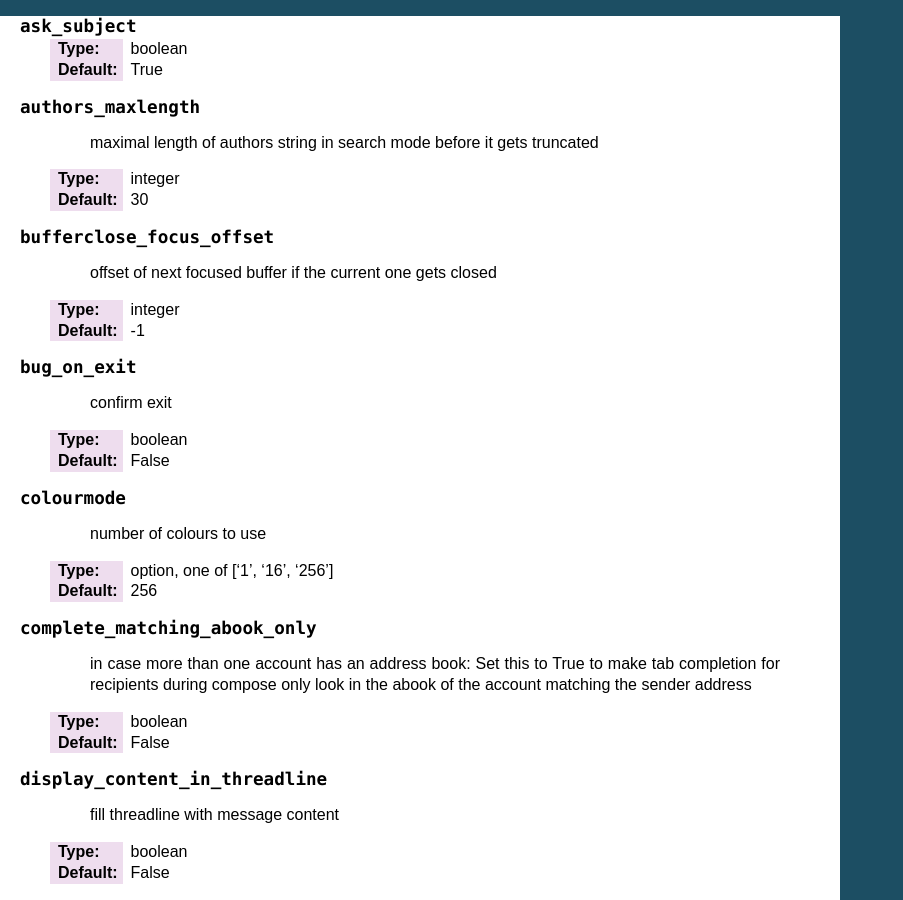
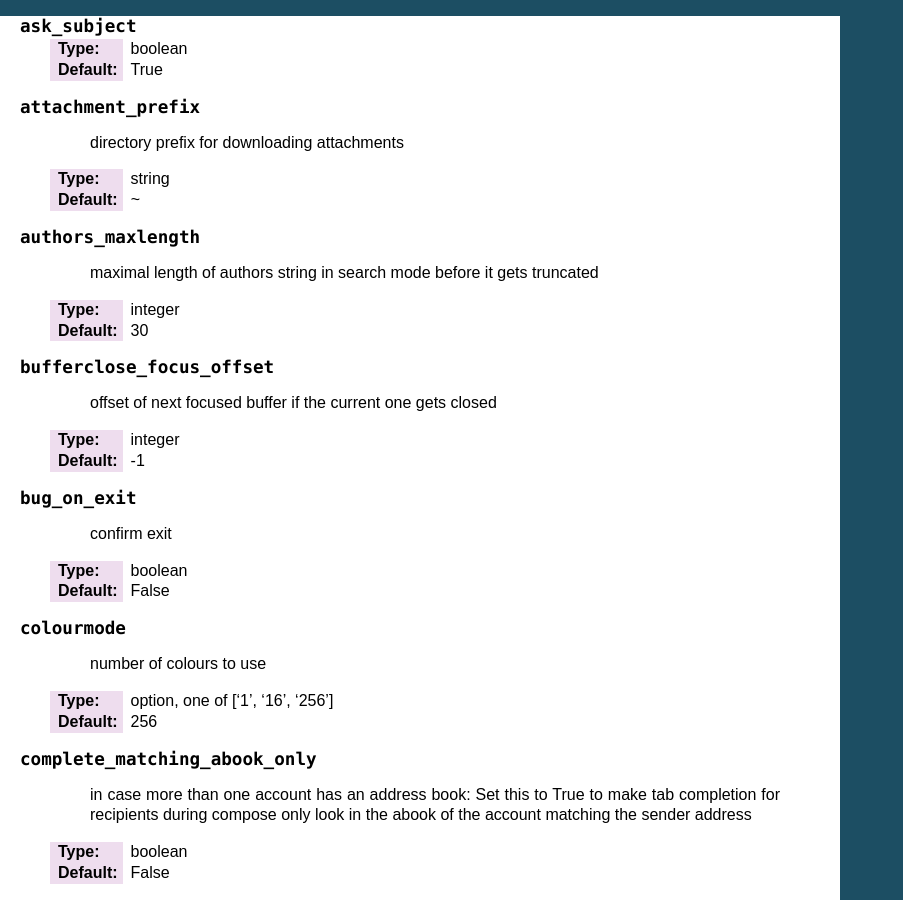
Before and after one commit to pazz/alot, a Sphinx documentation site: the page built from docs/source/configuration/alotrc_table.rst, in a window 1280 px wide and 900 px high. Shown: the whole window, without its empty margins (0-903 px from the left). Built offline with Sphinx 7.4.7, drawn with Linux system fonts in a browser that asks for light colours.

Commit message:
docs: add attachment_prefix doc to manual
this is the result of running `make generate_meta`
after the recent addition of the `attachment_prefix` config option

```diff
--- a/docs/source/configuration/alotrc_table.rst
+++ b/docs/source/configuration/alotrc_table.rst
@@ -12,6 +12,16 @@
 
     :type: boolean
     :default: True
+
+
+.. _attachment-prefix:
+
+.. describe:: attachment_prefix
+
+     directory prefix for downloading attachments
+
+    :type: string
+    :default: `~`
 
 
 .. _authors-maxlength:
```
